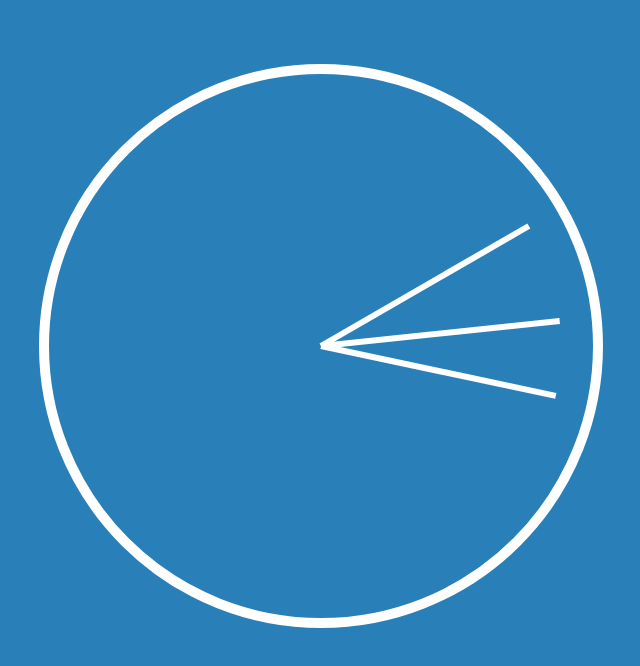
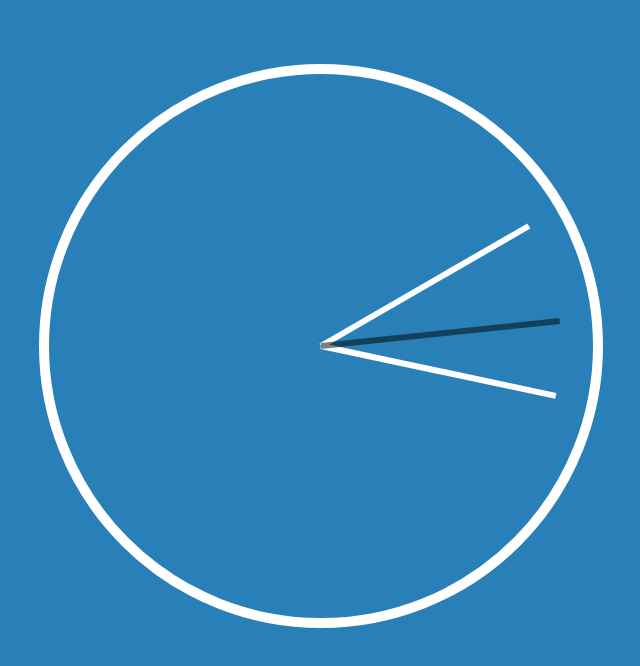
Before and after one commit to AfikRubik/clock-js, a plain HTML site: page index.html in a window 1280 px wide. Shown: the whole page, without its empty margins (319-959 px from the left). Drawn offline with Linux system fonts and the light colour scheme.

Commit message:
Edit .second-hand style

```diff
--- a/style.css
+++ b/style.css
@@ -30,3 +30,8 @@ body {
   transition: all 0.05s;
   transition-timing-function: cubic-bezier(0.1, 2.7, 0.58, 1);
 }
+
+.second-hand {
+  opacity: 50%;
+  background-color: black;
+}
```
